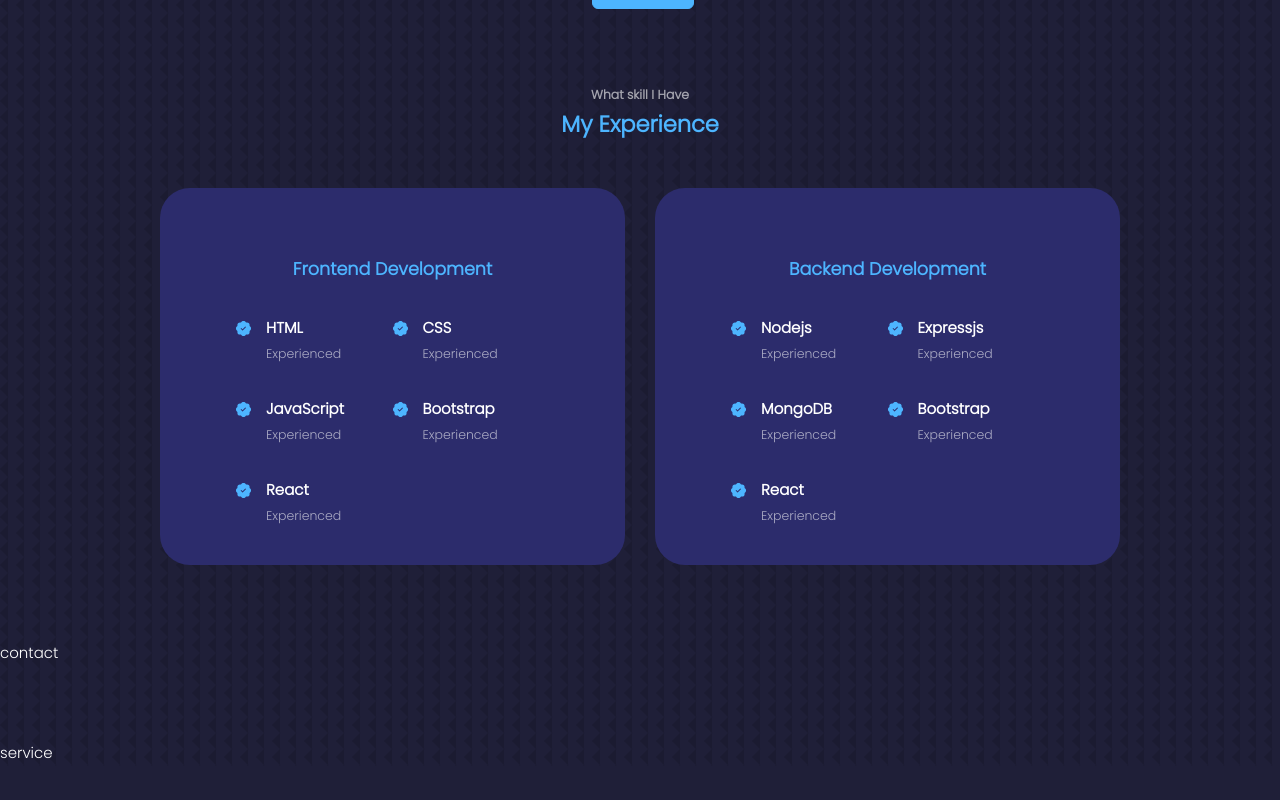
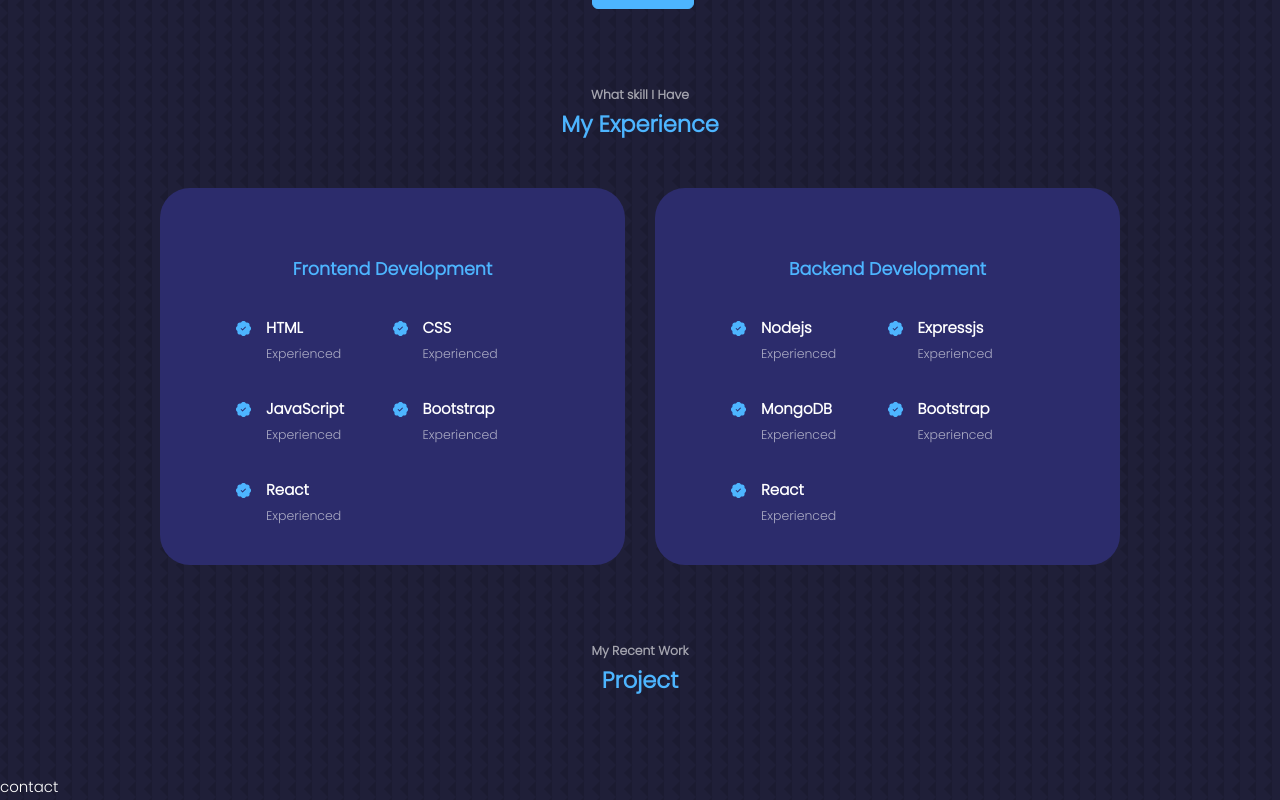
Before and after one commit to AnshuPathak-88825/Portfolio, a React (Create React App) app: page / in a window 1280 px wide. Shown: the part 1507-2307 px from the top of the page. Before the commit the page ends 2273 px from the top, so only its background shows below. Built offline with nearby package versions, Linux system fonts and the light colour scheme.

Commit message:
created project section

```diff
--- a/src/App.jsx
+++ b/src/App.jsx
@@ -4,7 +4,7 @@ import Experience from "./Component/Experience/Experience.jsx";
 import Footer  from "./Component/Footer/footer.jsx";
 import Header from "./Component/Header/Header.jsx";
 import Nav from "./Component/Nav/Nav.jsx";
-import Service from "./Component/Services/service.jsx";
+import Portfolio from "./Component/Project/Project.jsx";
 const App=()=>{
     return (
         <>
@@ -14,8 +14,9 @@ const App=()=>{
         <About/>
         <Experience/>
 
+        <Portfolio/>
         <Contact/>
-        <Service/>
+
         </>
     )
 }
--- a/src/Component/Nav/Nav.jsx
+++ b/src/Component/Nav/Nav.jsx
@@ -13,7 +13,7 @@ const Nav=()=>{
        <nav>
         <a href="#" onClick={()=>setActiveNav('#')} className={activeNav==='#' ? 'active' : ''}><AiOutlineHome/></a>
         <a href="#about" onClick={()=>setActiveNav('#about')} className={activeNav==='#about' ? 'active' : ''}><AiOutlineUser/></a>
-        <a href="#service" onClick={()=>setActiveNav('#service')} className={activeNav==='#service' ? 'active' : ''}><RiServiceLine/></a>
+        <a href="#Project" onClick={()=>setActiveNav('#service')} className={activeNav==='#service' ? 'active' : ''}><RiServiceLine/></a>
         <a href="#contact" onClick={()=>setActiveNav('#contact')} className={activeNav==='#contact' ? 'active' : ''}><BiMessageSquareDetail/></a>
 
 
--- /dev/null
+++ b/src/Component/Project/Project.jsx
@@ -0,0 +1,12 @@
+
+const Service=()=>
+{
+    return (
+        <section id="Project">
+            <h5>My Recent Work</h5>
+            <h2>Project</h2>
+        </section>
+
+    )
+}
+export default Service;
--- a/src/Component/Services/service.jsx
+++ /dev/null
@@ -1,9 +0,0 @@
-
-const Service=()=>
-{
-    return (
-        <section id="service">service</section>
-
-    )
-}
-export default Service;
```
Also changed, not shown: src/Component/Project/Project.css (added).
